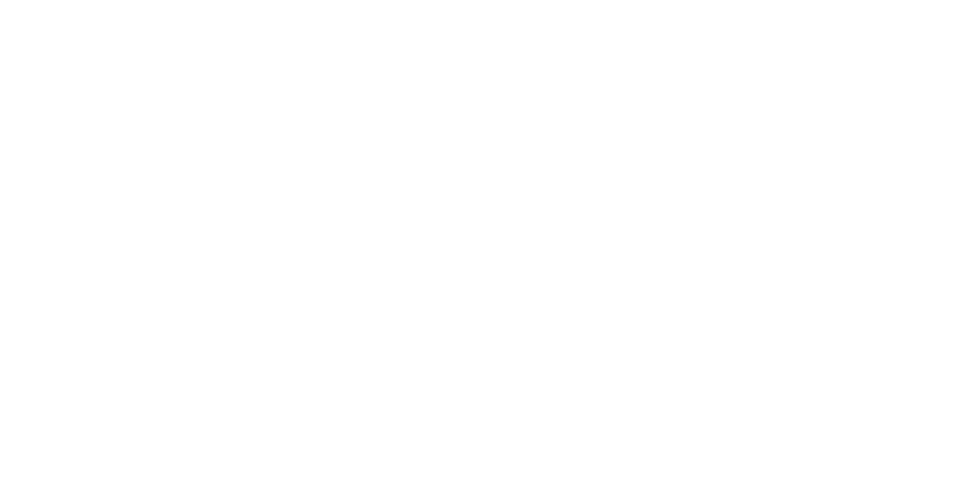
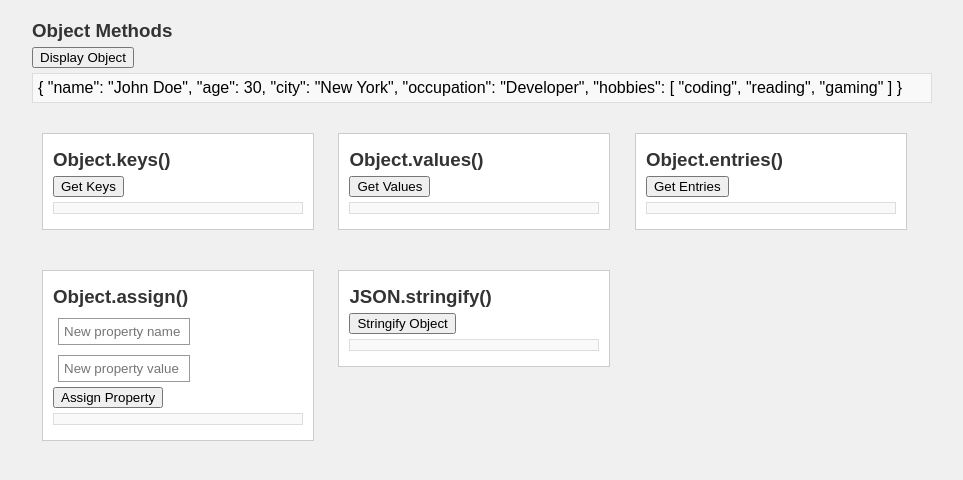
Before and after one commit to LokeshJasti05/web-dev, a plain HTML site: page task10/object_methods.html in a window 1280 px wide. Shown: the whole page, without its empty margins (158-1121 px from the left). Drawn offline with Linux system fonts and the light colour scheme.

Commit message:
object methids

```diff
--- a/task10/object_methods.html
+++ b/task10/object_methods.html
@@ -3,13 +3,98 @@
 <head>
     <meta charset="UTF-8">
     <meta name="viewport" content="width=device-width, initial-scale=1.0">
-    <title>object methods</title>
+    <title>Object Methods</title>
+    <script src="object_methods.js" defer></script>
+    <style>
+        body {
+            font-family: Arial, sans-serif;
+            margin: 20px;
+            background-color: #f0f0f0;
+        }
+
+        .object_methods {
+            max-width: 900px;
+            margin: 0 auto;
+        }
+
+        .method-section {
+            margin: 20px 0;
+        }
+
+        .method-block {
+            border: 1px solid #ccc;
+            padding: 10px;
+            margin: 10px;
+            background-color: white;
+            display: inline-block;
+            vertical-align: top;
+            width: 250px;
+        }
+
+        input {
+            padding: 5px;
+            margin: 5px;
+            width: 120px;
+            border: 1px solid #999;
+        }
+
+
+        h3 {
+            margin: 5px 0;
+            color: #333;
+        }
+
+        p {
+            margin: 5px 0;
+            padding: 5px;
+            background-color: #f9f9f9;
+            border: 1px solid #ddd;
+        }
+    </style>
 </head>
 <body>
-<div class="container">
-    <p id="initial object"></p>
-    <div id="object"></div>
+    <div class="object_methods">
+        <h3>Object Methods</h3>
+        <button onclick="displayObject()">Display Object</button>
+        <p id="objectDisplay" class="NormalDisplay"></p>
 
-</div>
+        <div class="method-section">
+            <div class="method-block">
+                <h3>Object.keys()</h3>
+                <button class="btn" onclick="getKeys()">Get Keys</button>
+                <p id="keysResult"></p>
+            </div>
+
+            <div class="method-block">
+                <h3>Object.values()</h3>
+                <button class="btn" onclick="getValues()">Get Values</button>
+                <p id="valuesResult"></p>
+            </div>
+
+            <div class="method-block">
+                <h3>Object.entries()</h3>
+                <button class="btn" onclick="getEntries()">Get Entries</button>
+                <p id="entriesResult"></p>
+            </div>
+        </div>
+
+        <div class="method-section">
+            <div class="method-block">
+                <h3>Object.assign()</h3>
+                <input type="text" id="newProperty" placeholder="New property name" />
+                <input type="text" id="newValue" placeholder="New property value" />
+                <button class="btn" onclick="assignProperty()">Assign Property</button>
+                <p id="assignResult"></p>
+            </div>
+
+            <div class="method-block">
+                <h3>JSON.stringify()</h3>
+                <button class="btn" onclick="stringifyObject()">Stringify Object</button>
+                <p id="stringifyResult"></p>
+            </div>
+        </div>
+
+
+    </div>
 </body>
 </html>
--- /dev/null
+++ b/task10/object_methods.js
@@ -0,0 +1,50 @@
+var object = {
+    name: "John Doe",
+    age: 30,
+    city: "New York",
+    occupation: "Developer",
+    hobbies: ["coding", "reading", "gaming"]
+};
+
+function displayObject() {
+    document.getElementById("objectDisplay").innerHTML = JSON.stringify(object, null, 2);
+}
+
+function getKeys() {
+    const keys = Object.keys(object);
+    document.getElementById("keysResult").innerHTML = "Keys: " + keys.join(", ");
+}
+
+function getValues() {
+    const values = Object.values(object);
+    document.getElementById("valuesResult").innerHTML = "Values: " + JSON.stringify(values);
+}
+
+function getEntries() {
+    const entries = Object.entries(object);
+    document.getElementById("entriesResult").innerHTML = "Entries: " + JSON.stringify(entries);
+}
+
+function assignProperty() {
+    const propertyName = document.getElementById("newProperty").value;
+    const propertyValue = document.getElementById("newValue").value;
+
+    if (propertyName && propertyValue) {
+        const newObject = Object.assign({}, object, { [propertyName]: propertyValue });
+        object = newObject;
+        document.getElementById("assignResult").innerHTML =
+            `Added property "${propertyName}": "${propertyValue}". Updated object: ` + JSON.stringify(object);
+    } else {
+        document.getElementById("assignResult").innerHTML = "Please enter both property name and value";
+    }
+}
+
+
+function stringifyObject() {
+    const jsonString = JSON.stringify(object);
+    document.getElementById("stringifyResult").innerHTML = "JSON String: " + jsonString;
+}
+
+window.onload = function() {
+    displayObject();
+};
```
